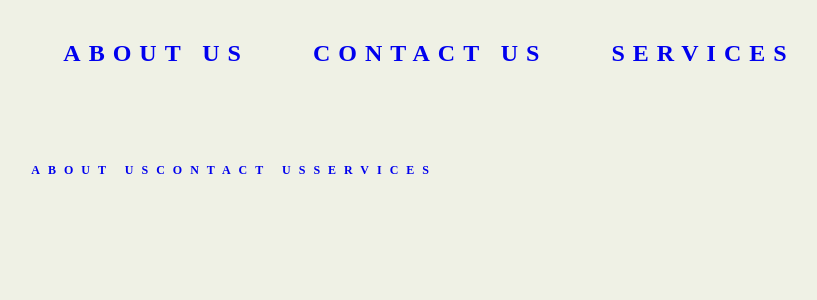
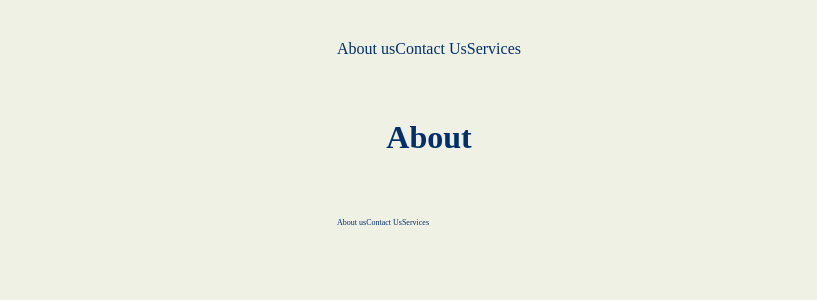
Before and after one commit to chadlof/blue42, a React (Create React App) app: page / in a window 1280 px wide. Shown: the top 300 px of the page, without its empty margins (211-1028 px from the left). Built offline with nearby package versions, Linux system fonts and the light colour scheme.

Commit message:
Basic navigation

```diff
--- a/src/App.js
+++ b/src/App.js
@@ -4,9 +4,12 @@ import { GlobalStyles } from './global';
 import { Burger } from './atoms/Burger'
 import { Drawer } from './molecules/Drawer'
 import { Menu } from './atoms/Menu'
+import { AboutPage } from './organisms/AboutPage'
+import { ContactPage } from './organisms/ContactPage'
+import { ServicesPage } from './organisms/Services'
 
 const AppWrapper = styled.div `
-  max-width: 2000px;
+
 `
 const StyledHeader = styled.header `
   display:flex;
@@ -36,6 +39,7 @@ const FooterMenu = styled(Menu) `
 
 function App() {
   const [openDrawer, setOpenDrawer] = useState(false)
+  const [pageState, setPageState] = useState('about')
   const isMobile = window.innerWidth < 480;
 
   return (
@@ -45,22 +49,34 @@ function App() {
        isMobile &&
        <span>
          <Burger openDrawer={openDrawer} setOpenDrawer={setOpenDrawer}/>
-         <Drawer openDrawer={openDrawer} setOpenDrawer={setOpenDrawer}/>
+         <Drawer openDrawer={openDrawer} setOpenDrawer={setOpenDrawer} setPageState={setPageState }/>
        </span>
      }
      {
        !isMobile &&
        <span>
          <StyledHeader>
-           <HeaderMenu/>
+           <HeaderMenu setOpenDrawer={setOpenDrawer} setPageState={setPageState}/>
          </StyledHeader>
        </span>
      }
      <body>
-
+       {
+         pageState === 'about' &&
+        <AboutPage/>
+       }
+      {
+        pageState === 'contact' &&
+        <ContactPage/>
+      }
+      {
+         pageState === 'services' &&
+         <ServicesPage/>
+       }
+       {/* <Pages pageState={pageState}/> */}
      </body>
       <StyledFooter>
-        <FooterMenu/>
+        <FooterMenu setOpenDrawer={setOpenDrawer} setPageState={setPageState}/>
       </StyledFooter>
    </AppWrapper>
   )
--- a/src/atoms/Menu.js
+++ b/src/atoms/Menu.js
@@ -1,6 +1,5 @@
 import React from 'react';
 import styled from 'styled-components/macro';
-import logo from '../static/logo.svg';
 
 
 const StyledMenu = styled.div`
@@ -26,23 +25,33 @@ const StyledMenu = styled.div`
 
 
 
+
 export const Menu = (props) => {
-    const {  setOpenDrawer, className }= props
+  const {  setOpenDrawer, className, setPageState }= props
+  console.log({setOpenDrawer})
+
+    const toggleAboutPage = () => {
+      setOpenDrawer(false)
+      setPageState('about')
+    }
+
+    const toggleContactPage = () => {
+      setOpenDrawer(false)
+      setPageState('contact')
+    }
+    const toggleServicesPage = () => {
+      setOpenDrawer(false)
+      setPageState('services')
+    }
 
     return(
         <StyledMenu className={className}>
-        <a href="/">
-          <span aria-label="about us" onClick={() => setOpenDrawer(false)}>About us</span>
+          <span aria-label="about us" onClick={() => toggleAboutPage()}>About us</span>
 
-        </a>
-        <a href="/">
-          <span aria-label="contact us"  onClick={() => setOpenDrawer(false)}>Contact Us</span>
+          <span aria-label="contact us"  onClick={() => toggleContactPage()}>Contact Us</span>
 
-          </a>
-        <a href="/">
-          <span  aria-label="services" onClick={() => setOpenDrawer(false)}>Services</span>
+          <span  aria-label="services" onClick={() => toggleServicesPage()}>Services</span>
 
-          </a>
       </StyledMenu>
     )
 }
--- a/src/molecules/Drawer.js
+++ b/src/molecules/Drawer.js
@@ -26,14 +26,14 @@ const LogoWrapper = styled.div`
 `
 
 export const Drawer = (props) => {
-    const { openDrawer }= props
-
+    const { openDrawer, setPageState, setOpenDrawer }= props
+console.log({setOpenDrawer})
     return(
       <DrawerWrapper openDrawer={openDrawer}>
           <LogoWrapper>
             <img src={logo} height='80' alt='logo'/>
           </LogoWrapper>
-          <Menu/>
+          <Menu setPageState={setPageState} setOpenDrawer={setOpenDrawer}/>
       </DrawerWrapper>
     )
 }
--- /dev/null
+++ b/src/organisms/AboutPage.js
@@ -0,0 +1,19 @@
+import React from 'react';
+import styled from 'styled-components/macro';
+
+const Wrapper = styled.div`
+  display:flex;
+`
+
+
+
+
+
+export const AboutPage = (props) => {
+
+    return(
+      <Wrapper >
+          <h1>About</h1>
+      </Wrapper>
+    )
+}
--- /dev/null
+++ b/src/organisms/ContactPage.js
@@ -0,0 +1,19 @@
+import React from 'react';
+import styled from 'styled-components/macro';
+
+const Wrapper = styled.div`
+  display:flex;
+`
+
+
+
+
+
+export const ContactPage = (props) => {
+
+    return(
+      <Wrapper >
+          <h1>Contact us</h1>
+      </Wrapper>
+    )
+}
--- /dev/null
+++ b/src/organisms/Services.js
@@ -0,0 +1,19 @@
+import React from 'react';
+import styled from 'styled-components/macro';
+
+const Wrapper = styled.div`
+  display:flex;
+`
+
+
+
+
+
+export const ServicesPage = (props) => {
+
+    return(
+      <Wrapper >
+          <h1>Services</h1>
+      </Wrapper>
+    )
+}
```
Also changed, not shown: src/logo.svg (deleted), 1 other file (tests, documents, lock files or other folders).
